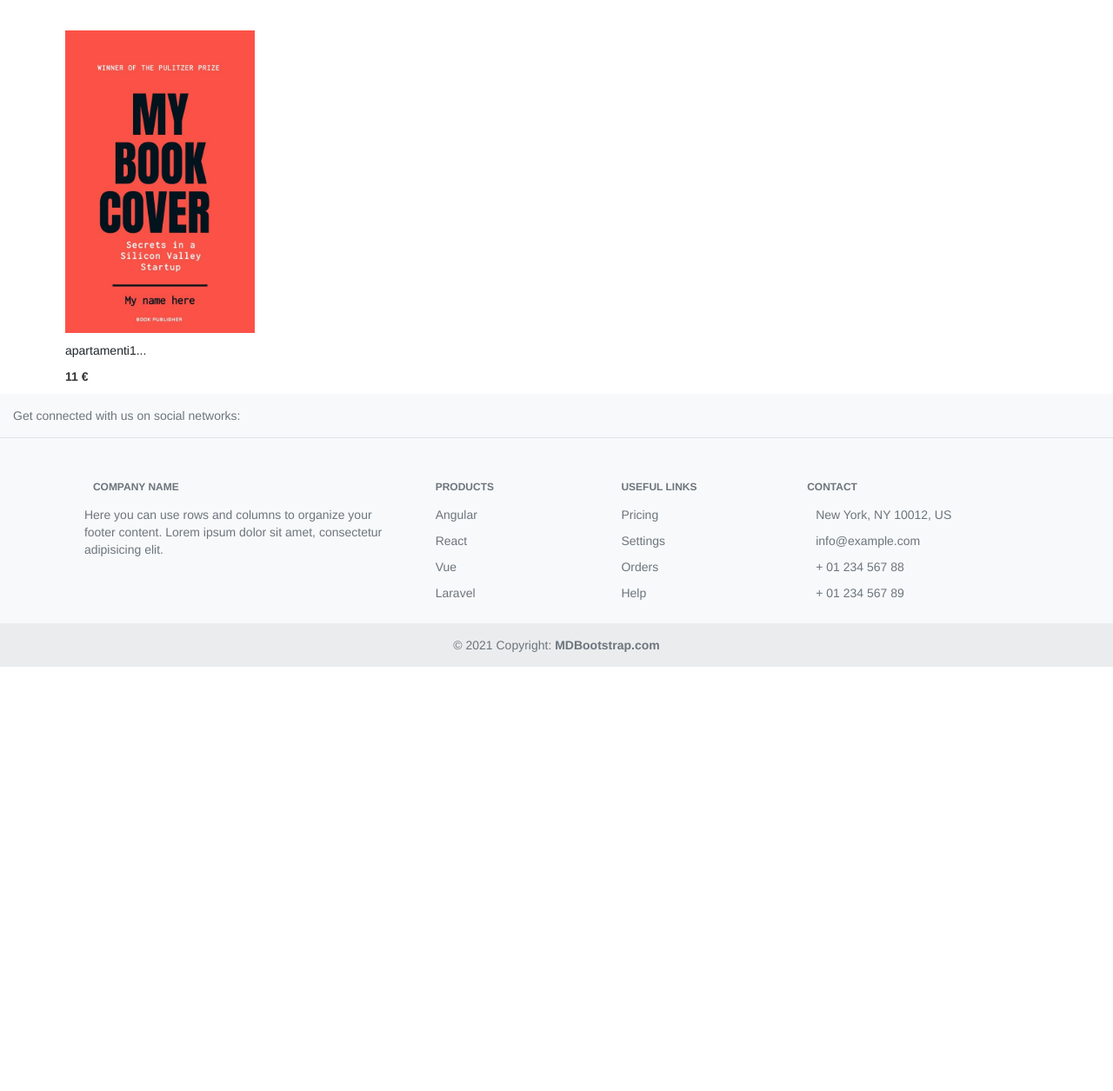
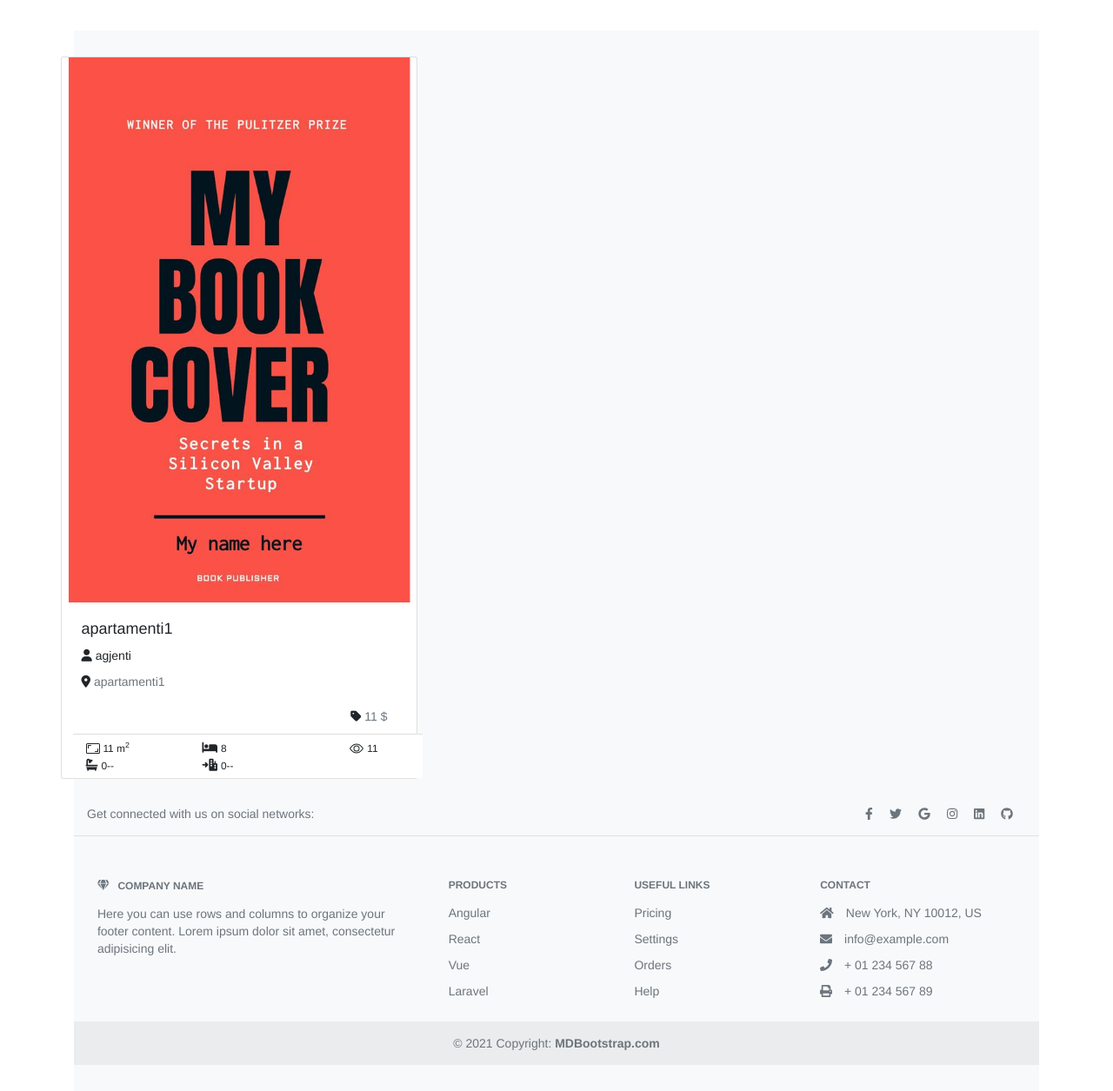
Before and after one commit to Resardo/realestateal, a Django app: page /apartment in a window 1280 px wide. Shown: the part 62-1317 px from the top of the page at 87% size. Before the commit the page ends 829 px from the top, so only its background shows below. Run offline with Django 4.2, Linux system fonts and the light colour scheme; data comes from the database, SQL or seed files in the repository; both versions use the stored data as it was after the commit; data that the repository does not hold is empty; parts of the project's set-up code (start-up, migrations or seed data) failed here and were passed over; some libraries are stand-ins or nearby versions.

Commit message:
aaaaaaaaaaaaa

```diff
--- a/pronat/models.py
+++ b/pronat/models.py
@@ -102,8 +102,8 @@ class Villa(Property):
 
 class Store(Property):
     property_id = models.OneToOneField(Property, on_delete=models.CASCADE, parent_link=True, primary_key=True)
-    floor = models.IntegerField(default=0)
-    bath_num = models.IntegerField(default=1)
+    floor = models.IntegerField(default=-1)
+    bath_num = models.IntegerField()
 
     class Meta:
         verbose_name = "Dyqan"
--- a/pronat/views.py
+++ b/pronat/views.py
@@ -9,28 +9,29 @@ from .models import Apartment, Garage, Land, Store, Villa, Property
 
 def properties_all(request):
     properties = Property.objects.prefetch_related("property_image").filter(is_active=True)
-    return render(request, "home/index.html", {"properties" : properties})
+    print(properties.query)
+    return render(request, "home/properties.html", {"properties" : properties})
 
 
 def land_all(request):
     properties = Land.objects.prefetch_related("property_image").filter(is_active=True)
-    return render(request, "home/index.html", {"properties" : properties})
+    return render(request, "home/properties.html", {"properties" : properties})
 
 def store_all(request):
     properties = Store.objects.prefetch_related("property_image").filter(is_active=True)
-    return render(request, "home/index.html", {"properties" : properties})
+    return render(request, "home/properties.html", {"properties" : properties})
 
 def garage_all(request):
     properties = Garage.objects.prefetch_related("property_image").filter(is_active=True)
-    return render(request, "home/index.html", {"properties" : properties})
+    return render(request, "home/properties.html", {"properties" : properties})
 
 def villa_all(request):
     properties = Villa.objects.prefetch_related("property_image").filter(is_active=True)
-    return render(request, "home/index.html", {"properties" : properties})
+    return render(request, "home/properties.html", {"properties" : properties})
 
 def apartment_all(request):
     properties = Apartment.objects.prefetch_related("property_image").filter(is_active=True)
-    return render(request, "home/index.html", {"properties" : properties})
+    return render(request, "home/properties.html", {"properties" : properties})
 
 
 def property_detail(request, slug):
--- /dev/null
+++ b/static/core/css/properties.css
@@ -0,0 +1,20 @@
+/* *{
+    border: 1px solid red;
+} */
+
+.card-footer > * {
+    max-height: 20px;
+}
+
+.card-footer{
+    padding-left: 0px;
+    padding-right: 0px;
+    background-color: white;
+}
+.card-body{
+    padding-left: 1px;
+    padding-right: 1px;
+    padding-top: 1px;
+    padding-bottom: 0px;
+    margin-left: 4px;
+}
--- a/templates/base.html
+++ b/templates/base.html
@@ -6,6 +6,10 @@
     <meta name="viewport" content="width=device-width, initial-scale=1">
     <link href="https://cdn.jsdelivr.net/npm/bootstrap@5.0.0-beta1/dist/css/bootstrap.min.css" rel="stylesheet"
       integrity="sha384-giJF6kkoqNQ00vy+HMDP7azOuL0xtbfIcaT9wjKHr8RbDVddVHyTfAAsrekwKmP1" crossorigin="anonymous">
+      <link rel="stylesheet" href="https://cdnjs.cloudflare.com/ajax/libs/font-awesome/6.1.1/css/all.min.css" integrity="sha512-KfkfwYDsLkIlwQp6LFnl8zNdLGxu9YAA1QvwINks4PhcElQSvqcyVLLD9aMhXd13uQjoXtEKNosOWaZqXgel0g==" crossorigin="anonymous" referrerpolicy="no-referrer" />
+    <link rel="stylesheet" href="https://use.fontawesome.com/releases/v5.7.0/css/all.css" integrity="sha384-lZN37f5QGtY3VHgisS14W3ExzMWZxybE1SJSEsQp9S+oqd12jhcu+A56Ebc1zFSJ" crossorigin="anonymous">
+    <script defer src="https://use.fontawesome.com/releases/v5.15.4/js/all.js" integrity="sha384-rOA1PnstxnOBLzCLMcre8ybwbTmemjzdNlILg8O7z1lUkLXozs4DHonlDtnE7fpc" crossorigin="anonymous"></script>
+
     <script src="https://code.jquery.com/jquery-3.5.1.min.js"
       integrity="sha256-9/aliU8dGd2tb6OSsuzixeV4y/faTqgFtohetphbbj0=" crossorigin="anonymous"></script>
     <script src="https://cdn.jsdelivr.net/npm/bootstrap@5.0.0-beta1/dist/js/bootstrap.bundle.min.js"
--- a/templates/home/index.html
+++ /dev/null
@@ -1,33 +0,0 @@
-<!DOCTYPE html>
-{% extends '../base.html' %}
-{% block title%}Home{%endblock%}
-{%block content%}
-<div class="container pt-4">
-    {% if not properties %}
-    <div class="col-12">There are currently no prona active</div>
-      {% else %}
-        <div class="row row-cols-1 row-cols-sm-2 row-cols-md-5 g-3">
-          {% for property in properties %}
-          <div class="col">
-            <div class="card border-0">
-              {% for image in property.property_image.all %}
-              {% if image.is_feature%}
-              <img class="img-fluid" alt="Responsive image" src="{{ image.image.url }}"
-                alt="{{ image.image.alt_text }}">
-              {% endif %}
-              {% endfor %}
-              <div class="card-body px-0">
-                <p class="card-text">
-                  <a class="text-dark text-decoration-none"
-                    href="{{ property.get_absolute_url }}">{{ property.title|slice:":50" }}...</a>
-                </p>
-                <div class="fw-bold">{{property.price}} €</div>
-              </div>
-            </div>
-          </div>
-          {% endfor %}
-        </div>
-      </div>
-        {% endif %}
-
-    {%endblock %}
--- /dev/null
+++ b/templates/home/properties.html
@@ -0,0 +1,114 @@
+<!DOCTYPE html>
+{% extends '../base.html' %}
+{%load static%}
+{% block title%}Home{%endblock%}
+{% block stylesheet %}{% static 'core/css/properties.css' %}{% endblock %}
+{%block content%}
+<div class="container pt-4">
+    {% if not properties %}
+    <div class="col-12">There are currently no prona active</div>
+      {% else %}
+        <div class="album py-5 bg-light">
+          {% for property in properties %}
+         <div class="container">
+
+        <div class="row">
+          <div class="col-md-4 p-0">
+            <div class="card mb-4 box-shadow row">
+              {% for image in property.property_image.all %}
+              {% if image.is_feature%}
+              <img class="card-img-top" src="{{ image.image.url }}" alt="{{ image.image.alt_text }}">
+              {% endif %}
+              {% endfor %}
+              <a class="text-dark text-decoration-none" href="{{ property.get_absolute_url }}">
+                <div class="card-body row">
+                  <div class="ps-3">
+                   <p class="card-text h4 pt-3">{{  property.title|slice:":50" }}</p>
+                  </div>
+                  <div class="ps-3 pt-3">
+                    <i class="fa-solid fa-user"></i><small class="card-text h5 ">   agjenti</small>
+                   </div>
+                  <div class="p-3">
+                    <i class="fa-solid fa-location-dot"></i><small class="h5 text-muted">  {{property.address_line}}</small>
+                  </div>
+                  <div class="p-3">
+                    <div class="float-end pe-5">
+                      <i class="fa-solid fa-tag"></i><small class="h5 text-muted">  {{property.price}} $</small>
+                    </div>
+                  </div>
+
+                    <div class="card-footer">
+                      <div class="col-xs-4 col-sm-4 col-md-4 col-lg-4 FutureInfo col-4">
+                        <svg xmlns="http://www.w3.org/2000/svg" width="16" height="16" fill="currentColor" class="bi bi-aspect-ratio" viewBox="0 0 16 16">
+                          <path d="M0 3.5A1.5 1.5 0 0 1 1.5 2h13A1.5 1.5 0 0 1 16 3.5v9a1.5 1.5 0 0 1-1.5 1.5h-13A1.5 1.5 0 0 1 0 12.5v-9zM1.5 3a.5.5 0 0 0-.5.5v9a.5.5 0 0 0 .5.5h13a.5.5 0 0 0 .5-.5v-9a.5.5 0 0 0-.5-.5h-13z"/>
+                          <path d="M2 4.5a.5.5 0 0 1 .5-.5h3a.5.5 0 0 1 0 1H3v2.5a.5.5 0 0 1-1 0v-3zm12 7a.5.5 0 0 1-.5.5h-3a.5.5 0 0 1 0-1H13V8.5a.5.5 0 0 1 1 0v3z"/>
+                        </svg>
+                      <small>{{property.area}} m<sup>2</sup></small>
+                      </div>
+                      <div class="col-xs-4 col-sm-4 col-md-4 col-lg-4 FutureInfo col-4">
+                        <i class="fa-solid fa-bed"></i>
+                        <small>{{ property.room_num }}</small>
+                      </div>
+                      <div class="col-xs-4 col-sm-4 col-md-4 col-lg-4 FutureInfo col-4" style="text-align: center;">
+                        <svg xmlns="http://www.w3.org/2000/svg" width="16" height="16" fill="currentColor" class="bi bi-eye" viewBox="0 0 16 16">
+                          <path d="M16 8s-3-5.5-8-5.5S0 8 0 8s3 5.5 8 5.5S16 8 16 8zM1.173 8a13.133 13.133 0 0 1 1.66-2.043C4.12 4.668 5.88 3.5 8 3.5c2.12 0 3.879 1.168 5.168 2.457A13.133 13.133 0 0 1 14.828 8c-.058.087-.122.183-.195.288-.335.48-.83 1.12-1.465 1.755C11.879 11.332 10.119 12.5 8 12.5c-2.12 0-3.879-1.168-5.168-2.457A13.134 13.134 0 0 1 1.172 8z"/>
+                          <path d="M8 5.5a2.5 2.5 0 1 0 0 5 2.5 2.5 0 0 0 0-5zM4.5 8a3.5 3.5 0 1 1 7 0 3.5 3.5 0 0 1-7 0z"/>
+                        </svg> <small>{{ property.views }}</small>
+                      </div>
+                      {% if property.apartment.bath_num  %}
+                        <div class="col-xs-4 col-sm-4 col-md-4 col-lg-4 FutureInfo col-4">
+                          <i class="fa-solid fa-bath"></i>
+                          <small>{{ property.apartment.bath_num }}</small>
+                        </div>
+
+                      {% elif property.store.bath_num %}
+                        <div class="col-xs-4 col-sm-4 col-md-4 col-lg-4 FutureInfo col-4">
+                          <i class="fa-solid fa-bath"></i>
+                          <small>{{ property.store.bath_num }}</small>
+                        </div>
+                      {% elif property.villa.bath_num%}
+                        <div class="col-xs-4 col-sm-4 col-md-4 col-lg-4 FutureInfo col-4">
+                          <i class="fa-solid fa-bath"></i>
+                          <small>{{ property.villa.bath_num }}</small>
+                        </div>
+                      {% else %}
+                        <div class="col-xs-4 col-sm-4 col-md-4 col-lg-4 FutureInfo col-4">
+                          <i class="fa-solid fa-bath"></i>
+                          <small>{{ property.bath_num }}--</small>
+                        </div>
+                      {% endif%}
+
+                      {% if property.apartment.floor %}
+                        <div class="col-xs-4 col-sm-4 col-md-4 col-lg-4 FutureInfo col-4">
+                          <i class="fa-solid fa-arrow-right-to-city"></i>
+                          <small>{{ property.apartment.floor }}</small>
+                        </div>
+                      {% elif property.garage.floor %}
+                        <div class="col-xs-4 col-sm-4 col-md-4 col-lg-4 FutureInfo col-4">
+                          <i class="fa-solid fa-arrow-right-to-city"></i>
+                          <small>{{ property.garage.floor }}</small>
+                        </div>
+                      {% elif  property.store.floor %}
+                        <div class="col-xs-4 col-sm-4 col-md-4 col-lg-4 FutureInfo col-4">
+                          <i class="fa-solid fa-arrow-right-to-city"></i>
+                          <small>{{ property.store.floor }}</small>
+                        </div>
+                      {% else %}
+                      <div class="col-xs-4 col-sm-4 col-md-4 col-lg-4 FutureInfo col-4">
+                        <i class="fa-solid fa-arrow-right-to-city"></i>
+                        <small>{{ property.floor }}--</small>
+                      </div>
+                      {% endif %}
+
+                      </div>
+               </div>
+              </a>
+            </div>
+          </div>
+          {% endfor %}
+        </div>
+      </div>
+
+        {% endif %}
+
+    {%endblock %}
```
Also changed, not shown: db.sqlite3, media/images/InkedProjektidb2_LI.jpg (added), media/images/InkedProjektidb2_LI_3HXskty.jpg (added), media/images/InkedProjektidb2_LI_CbAbu69.jpg (added), media/images/book-covers-big-2019101610.jpg (added), pronat/migrations/0008_alter_store_floor.py (added), pronat/migrations/0009_alter_store_bath_num.py (added).
